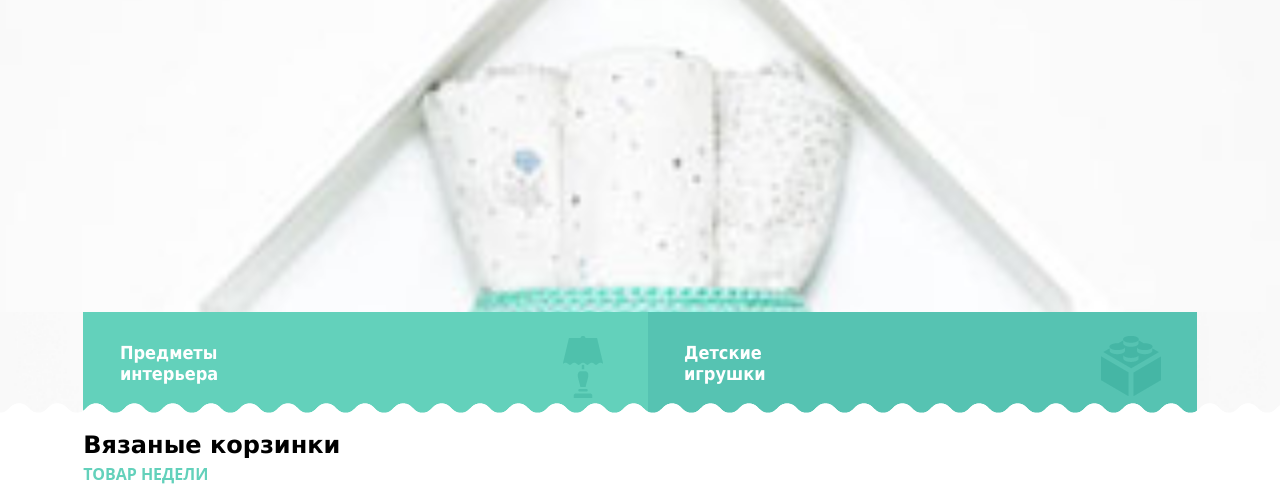
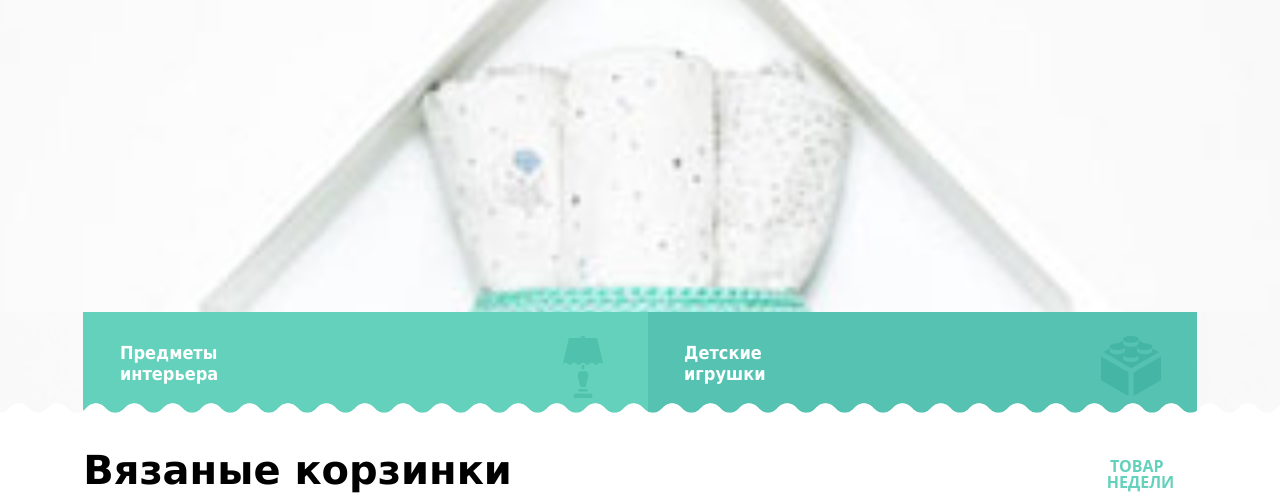
Before and after one commit to kalininilya/mishka, a website: page app/index.html in a window 1280 px wide. Shown: the part 442-940 px from the top of the page. Drawn offline with Linux system fonts and the light colour scheme.

Commit message:
featured block for tablet ready

```diff
--- a/app/index.html
+++ b/app/index.html
@@ -100,11 +100,15 @@
   </header>
   <section class="featured">
     <div class="wrapper">
+
       <div class="weekly-deal">
+
         <span class="weekly-deal__header">Вязаные корзинки</span>
         <span class="weekly-deal__subheader">Товар недели</span>
-        <p class="weekly-deal__descr">Экологически чистая пряжа, ручная работа. Доступны в шести расцветках, и трех размерах.
-        </p>
+
+        <div class="featured__container">
+          <div class="weekly-deal__container">
+            <p class="weekly-deal__descr">Экологически чистая пряжа, ручная работа. Доступны в шести расцветках, и трех размерах.</p>
             <table class="specs-table">
               <tr>
                 <td class="specs-table__attr">Цвет:</td>
@@ -119,10 +123,21 @@
                 <td class="specs-table__val">15 см</td>
               </tr>
             </table>
+            <div class="weekly-deal__img-container-mobile">
               <img class="weekly-deal__img" src="../images/mobile/triple-set-mobile.jpg">
+            </div>
+            <div class="price-n-button-container-tablet">
               <span class="price">Цена: 990 руб.</span>
               <button type="button" name="button" class="btn">Заказать</button>
             </div>
+          </div>
+          <div class="weekly-deal__container--tablet">
+            <img class="weekly-deal__img" src="../images/tablet/triple-set-tablet.jpg">
+          </div>
+        </div>
+      </div>
+
+
     </div>
     <div class="zigzag-line"></div>
   </section>
--- a/app/scss/_featured.scss
+++ b/app/scss/_featured.scss
@@ -34,6 +34,11 @@
     display: block;
     margin-left: auto;
     margin-right: auto;
+  }
+  &__container {
+    &--tablet {
+      display: none;
+    }
   }
 }
 
@@ -73,3 +78,110 @@
   margin-bottom: 31px;
   background: url("../images/mobile/zigzag-line-mobile.png");
 }
+
+@include for-tablet-up {
+  .featured {
+    &__container {
+      margin-top: 60px;
+      display: flex;
+      align-items: stretch;
+      justify-content: space-between;
+    }
+  }
+  .weekly-deal {
+    padding-top: 40px;
+    &__header {
+      padding-top: 0px;
+      display: inline-block;
+      font-family: $main-font, $main-ff;
+      font-size: 40px;
+      font-weight: 700;
+      padding-bottom: 3px;
+      line-height: 30px;
+      margin: 0;
+    }
+    &__subheader {
+      text-align: center;
+      width: 60px;
+      display: inline-block;
+      float: right;
+      margin: 0;
+      margin-right: 30px;
+      padding-top: 3px;
+      padding-bottom: 5px;
+      color: $light-green;
+      font-family: $tertiary-font, $main-ff;
+      font-size: 16px;
+      font-weight: 700;
+      line-height: 16px;
+      text-transform: uppercase;
+    }
+    &__descr {
+      margin-top: 0;
+      color: $grey;
+      font-family: $tertiary-font, $main-ff;
+      font-size: 14px;
+      font-weight: 400;
+      line-height: 24px;
+      padding-bottom: 35px;
+    }
+    &__img {
+      height: 404px;
+      margin-left: auto;
+      margin-right: auto;
+    }
+    &__img-container-mobile {
+      display: none;
+    }
+    &__container {
+      position: relative;
+      width: 43%;
+      &--tablet {
+        vertical-align: top;
+        display: flex;
+        width: 49%;
+      }
+    }
+  }
+  .specs-table {
+    width: 100%;
+    border-collapse: collapse;
+    margin-bottom: 28px;
+    &__attr {
+      border-bottom: 1px solid $border-bottom;
+    }
+    &__val {
+      border-bottom: 1px solid $border-bottom;
+    }
+    color: $grey;
+    font-family: $tertiary-font,
+    $main-ff;
+    font-size: 14px;
+    font-weight: 400;
+    line-height: 20px;
+  }
+  .price {
+    margin: 20px;
+    margin-bottom: 35px;
+    display: block;
+    text-align: center;
+    color: $grey;
+    font-family: $main-font, $main-ff;
+    font-size: 16px;
+    font-weight: 700;
+    line-height: 24px;
+  }
+  .zigzag-line {
+    height: 6px;
+    width: 100%;
+    margin-top: 35px;
+    margin-bottom: 31px;
+    background: url("../images/mobile/zigzag-line-mobile.png");
+  }
+  .price-n-button-container-tablet {
+    width: 100%;
+    position: absolute;
+    bottom: 0;
+    left: 0;
+  }
+}
```
Also changed, not shown: app/css/main.css, app/images/tablet/triple-set-tablet.jpg (added). Lines whose indentation alone changed are shown as unchanged.
